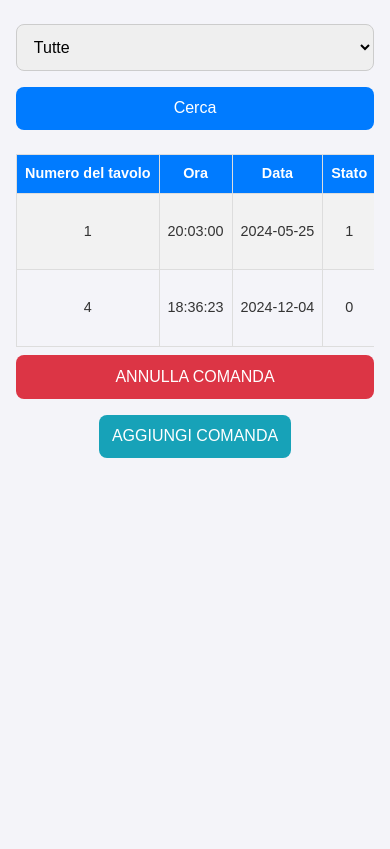
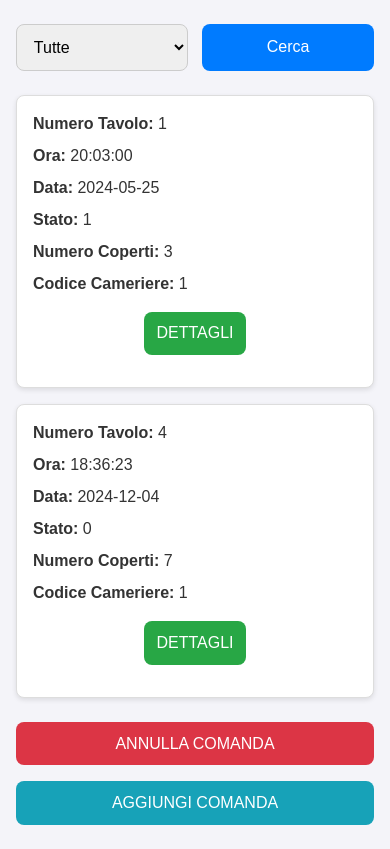
Before and after one commit to BattistellaMattia/Ristorante, a PHP site: page /comande.php in a window 390 px wide. Before the commit the page ends 458 px from the top, so only its background shows below. Run offline with PHP 8.4, Linux system fonts and the light colour scheme; data comes from the database, SQL or seed files in the repository.

Commit message:
grafica pagina principale 05/01/2025

```diff
--- a/comande.php
+++ b/comande.php
@@ -40,7 +40,7 @@ include "database.php";
         $result = $conn->query($sql);
         ?>
 
-        <!-- Tabella per mostrare tutte le comande-->
+        <!-- Tabella per mostrare tutte le comande (desktop)-->
         <table>
             <tr>
             <th>Numero del tavolo</th>
@@ -52,21 +52,33 @@ include "database.php";
             <th>Maggiori dettagli</th>
             </tr>
 
+            <?php foreach ($result as $row): ?>
+            <tr>
+                <td><?php echo $row['Numero_Tavolo']; ?></td>
+                <td><?php echo $row['Ora']; ?></td>
+                <td><?php echo $row['Data']; ?></td>
+                <td><?php echo $row['Stato']; ?></td>
+                <td><?php echo $row['Numero_Coperti']; ?></td>
+                <td><?php echo $row['CODICE_Cameriere']; ?></td>
+                <td><button id="dettaglio_comanda">DETTAGLI</button></td>
+            </tr>
+            <?php endforeach; ?>
+        </table>
 
-            <?php foreach ($result as $row):
-            echo "<tr>";
-            echo "<td> $row[Numero_Tavolo] </td>";
-            echo "<td> $row[Ora] </td>";
-            echo "<td> $row[Data] </td>";
-            echo "<td> $row[Stato] </td>";
-            echo "<td> $row[Numero_Coperti] </td>";
-            echo "<td> $row[CODICE_Cameriere] </td>";
-            echo "<td> <button id = 'dettaglio_comanda'>DETTAGLI</button> </td>";
-            echo "</tr>";
-            endforeach;
-            ?>
-
-        </table>
+        <!-- Se schermo piccolo le mostra come card -->
+        <?php foreach ($result as $row): ?>
+            <div class="row">
+               <div><span>Numero Tavolo:</span> <?php echo $row['Numero_Tavolo']; ?></div>
+               <div><span>Ora:</span> <?php echo $row['Ora']; ?></div>
+               <div><span>Data:</span> <?php echo $row['Data']; ?></div>
+               <div><span>Stato:</span> <?php echo $row['Stato']; ?></div>
+               <div><span>Numero Coperti:</span> <?php echo $row['Numero_Coperti']; ?></div>
+               <div><span>Codice Cameriere:</span> <?php echo $row['CODICE_Cameriere']; ?></div>
+               <div class="button-container">
+                   <button id="dettaglio_comanda">DETTAGLI</button>
+               </div>
+            </div>
+        <?php endforeach; ?>
 
         <button id = "annulla_comanda">ANNULLA COMANDA</button>
 
--- a/style.css
+++ b/style.css
@@ -72,6 +72,7 @@ table
     font-size: 0.9rem;
     overflow-x: auto;
     display: block;
+    margin-bottom: 1rem;
 }
 
 table th,
@@ -80,7 +81,7 @@ table td
     border: 1px solid #ddd;
     padding: 0.5rem;
     text-align: center;
-    white-space: nowrap; /* Prevent text wrapping */
+    white-space: nowrap;
 }
 
 table th
@@ -134,11 +135,53 @@ button:hover
 /* -------------------------------------------- */
 
 /* Per renderlo responsive per i cellulari */
-@media (min-width: 768px)
+@media (max-width: 768px)
 {
+    table
+    {
+        display: none;
+    }
+
     .comande
     {
-        max-width: 90%;
+        display: block;
+    }
+
+    .comande .row
+    {
+        display: block;
+        margin-bottom: 1rem;
+        background-color: #ffffff;
+        border-radius: 0.5rem;
+        padding: 1rem;
+        box-shadow: 0 2px 5px rgba(0, 0, 0, 0.1);
+        border: 1px solid #dddddd;
+    }
+
+    .comande .row div
+    {
+        margin-bottom: 0.5rem;
+    }
+
+    .comande .row div span
+    {
+        font-weight: bold;
+    }
+
+    .comande .row .button-container
+    {
+        text-align: center;
+    }
+
+    .comande .row button
+    {
+        padding: 0.8em;
+        font-size: 1rem;
+        border: none;
+        border-radius: 0.5rem;
+        cursor: pointer;
+        width: auto;
+        margin: 0.5rem;
     }
 
     form
@@ -153,15 +196,16 @@ button:hover
         width: 48%;
     }
 
-    table
+    .creazioneComanda
     {
+        background-color: #FFFDD0;
+        padding: 0.8em 1.5em;
+        border: none;
+        border-radius: 0.5rem;
+        cursor: pointer;
         font-size: 1rem;
-    }
-
-    button
-    {
-        width: auto;
-        margin: 0.5rem;
+        margin: 1rem auto;
+        display: block;
     }
 }
 
@@ -177,10 +221,48 @@ button:hover
         font-size: 1.1rem;
     }
 
+    .comande .row
+    {
+        display: none;
+    }
+
+    form
+    {
+        width: 100%;
+        display: flex;
+        justify-content: space-between;
+        margin-bottom: 2rem;
+    }
+
     form select,
     form input[type="submit"]
     {
-        width: 30%;
+        width: 50%;
+        font-size: 1rem;
+    }
+
+    #annulla_comanda,
+    #aggiunta_comanda
+    {
+        width: 100%;
+    }
+
+    a
+    {
+        width: 80%;
+    }
+
+    .creazioneComanda
+    {
+        background-color: #FFFDD0;
+        padding: 0.8em 1.5em;
+        border: none;
+        border-radius: 0.5rem;
+        cursor: pointer;
+        font-size: 1rem;
+        margin: 1rem auto;
+        display: block;
+        width: 80%;
     }
 }
 
@@ -304,15 +386,3 @@ button:hover
 }
 
 /* -------------------------------------------- */
-
-.creazioneComanda
-{
-    background-color: #FFFDD0;
-    padding: 0.8em 1.5em;
-    border: none;
-    border-radius: 0.5rem;
-    cursor: pointer;
-    font-size: 1rem;
-    margin: 1rem auto;
-    display: block;
-}
```
